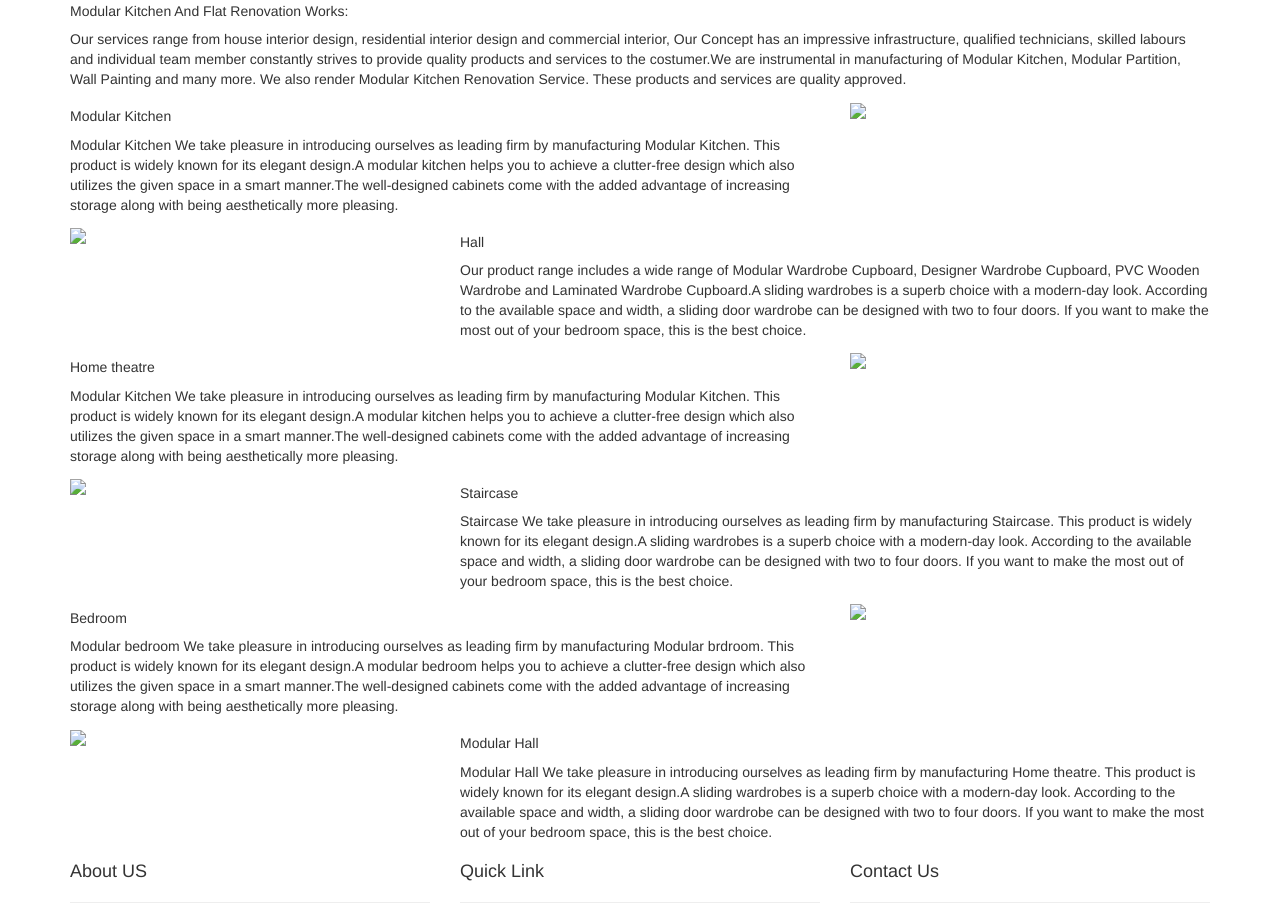
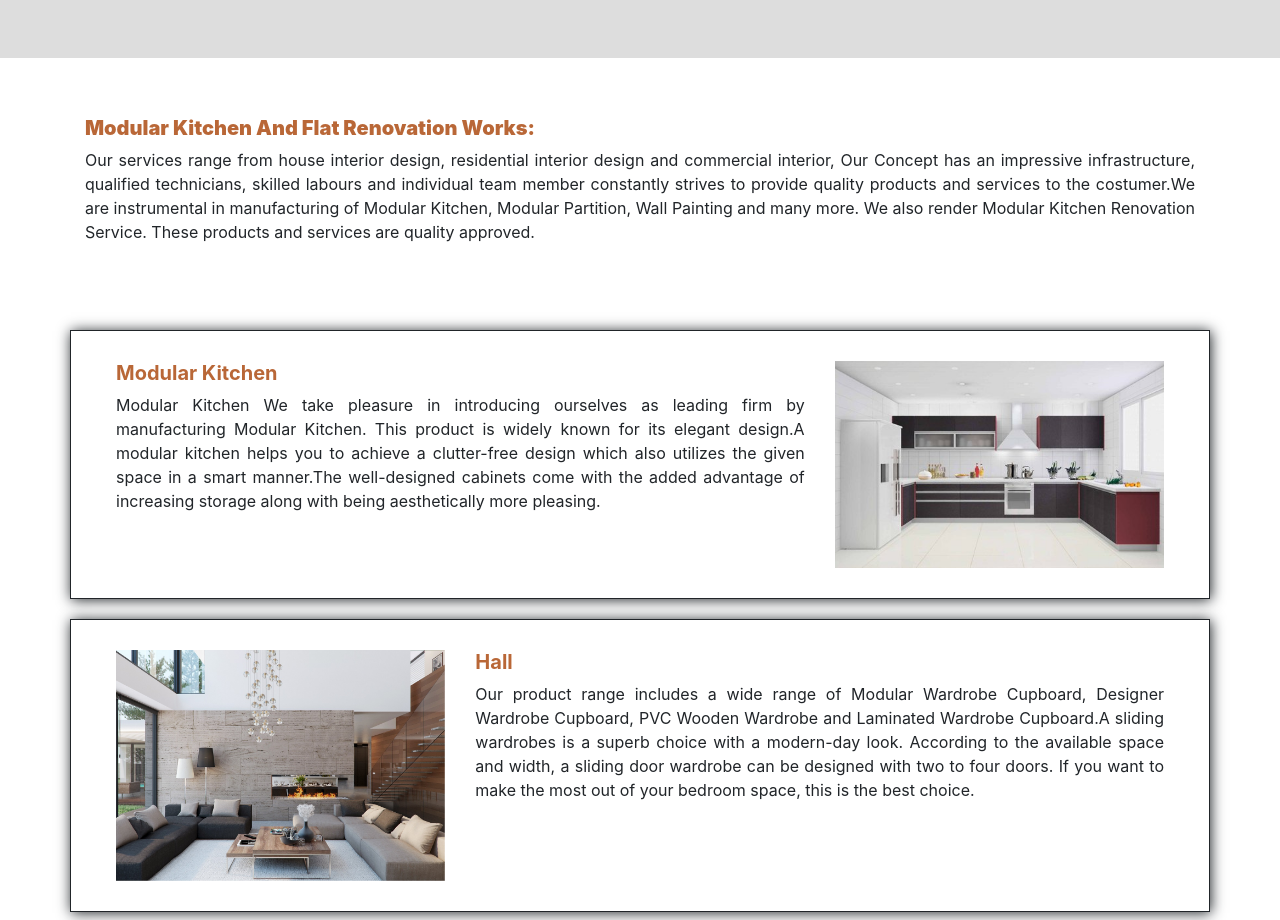
Before and after one commit to SGladie/sample, a plain HTML site: page service.html in a window 1280 px wide. Shown: the part 241-1161 px from the top of the page. Drawn offline with nearby package versions, Linux system fonts and the light colour scheme.

Commit message:
Update service.html

```diff
--- a/service.html
+++ b/service.html
@@ -7,27 +7,27 @@
 </head>
 
 <!---------------------------------css--------------------------------------------------------->
-<link rel="stylesheet" type="text/css" href=".\assets\css\style.css">
+<link rel="stylesheet" type="text/css" href=".\css\style.css">
 
 
 <!--------------------------------------------------------------------------------------------->
-<link rel="stylesheet" type="text/css" href=".\assets\css\bootstrap-4.5.3-dist\css\bootstrap.min.css">
-<link rel="stylesheet" type="text/css" href=".\assets\css\font-awesome-4.7.0\css\font-awesome.css">
+<link rel="stylesheet" type="text/css" href=".\css\bootstrap-4.5.3-dist\css\bootstrap.min.css">
+<link rel="stylesheet" type="text/css" href=".\css\font-awesome-4.7.0\css\font-awesome.css">
 
 
 
 <!----------------------------------script----------------------------------------------------->
 
-<script type="text/javascript" src=".\assets\js\script.js"></script>
+<script type="text/javascript" src=".\js\script.js"></script>
 
 
 <!---------------------------------------------------------------------------------------------->
 
-<script type="text/javascript" src=".\assets\js\jquery-3.6.0.min.js"></script>
-<script type="text/javascript" src=".\assets\css\bootstrap-4.5.3-dist\js\bootstrap.bundle.min.js"></script>
+<script type="text/javascript" src=".\js\jquery-3.6.0.min.js"></script>
+<script type="text/javascript" src=".\css\bootstrap-4.5.3-dist\js\bootstrap.bundle.min.js"></script>
 <script type="text/javascript"
-src=".\assets\css\bootstrap-4.5.3-dist\js\bootstrap.min.js"></script>
-<script type="text/javascript" src=".\assets\js\OwlCarousel2-2.3.4\dist\owl.carousel.min.js"></script>
+src=".\css\bootstrap-4.5.3-dist\js\bootstrap.min.js"></script>
+<script type="text/javascript" src=".\js\OwlCarousel2-2.3.4\dist\owl.carousel.min.js"></script>
 
 
 
@@ -39,7 +39,7 @@ src=".\assets\css\bootstrap-4.5.3-dist\js\bootstrap.min.js"></script>
 	<nav>
 	<div class="navbar">
 
-		<a href="index.html"><img src=".\assets\img\2.png"></a>
+		<a href="index.html"><img src=".\img\2.png"></a>
 		<ul class="nav-item">
 			<li><a href="index.html">Home</a></li>
 			<li><a href="about.html">About Us</a></li>
@@ -65,13 +65,13 @@ src=".\assets\css\bootstrap-4.5.3-dist\js\bootstrap.min.js"></script>
 					<p>Modular Kitchen We take pleasure in introducing ourselves as leading firm by manufacturing Modular Kitchen. This product is widely known for its elegant design.A modular kitchen helps you to achieve a clutter-free design which also utilizes the given space in a smart manner.The well-designed cabinets come with the added advantage of increasing storage along with being aesthetically more pleasing.</p>
 				</div>
 				<div class="col-md-4 col-xs-12 ser_img">
-					<img src=".\assets\img\07.jpg">
+					<img src=".\img\07.jpg">
 				</div>
 			</div>
 
 			<div class="row ser">
 				<div class="col-md-4 col-xs-12 ser_img">
-					<img src=".\assets\img\02.jpg">
+					<img src=".\img\02.jpg">
 				</div>
 				<div class="col-md-8 col-xs-12 ser_item">
 					<h5>Hall</h5>
@@ -85,13 +85,13 @@ src=".\assets\css\bootstrap-4.5.3-dist\js\bootstrap.min.js"></script>
 					<p>Modular Kitchen We take pleasure in introducing ourselves as leading firm by manufacturing Modular Kitchen. This product is widely known for its elegant design.A modular kitchen helps you to achieve a clutter-free design which also utilizes the given space in a smart manner.The well-designed cabinets come with the added advantage of increasing storage along with being aesthetically more pleasing.</p>
 				</div>
 				<div class="col-md-4 col-xs-12 ser_img">
-					<img src=".\assets\img\03.jpg">
+					<img src=".\img\03.jpg">
 				</div>
 			</div>
 
 			<div class="row ser">
 				<div class="col-md-4 col-xs-12 ser_img">
-					<img src=".\assets\img\06.jpg">
+					<img src=".\img\06.jpg">
 				</div>
 				<div class="col-md-8 col-xs-12 ser_item">
 					<h5>Staircase</h5>
@@ -105,13 +105,13 @@ src=".\assets\css\bootstrap-4.5.3-dist\js\bootstrap.min.js"></script>
 					<p>Modular bedroom We take pleasure in introducing ourselves as leading firm by manufacturing Modular brdroom. This product is widely known for its elegant design.A modular bedroom helps you to achieve a clutter-free design which also utilizes the given space in a smart manner.The well-designed cabinets come with the added advantage of increasing storage along with being aesthetically more pleasing.</p>
 				</div>
 				<div class="col-md-4 col-xs-12 ser_img">
-					<img src=".\assets\img\01.jpg">
+					<img src=".\img\01.jpg">
 				</div>
 			</div>
 
 			<div class="row ser">
 				<div class="col-md-4 col-xs-12 ser_img">
-					<img src=".\assets\img\04.jpg">
+					<img src=".\img\04.jpg">
 				</div>
 				<div class="col-md-8 col-xs-12 ser_item">
 					<h5>Modular Hall</h5>
```
